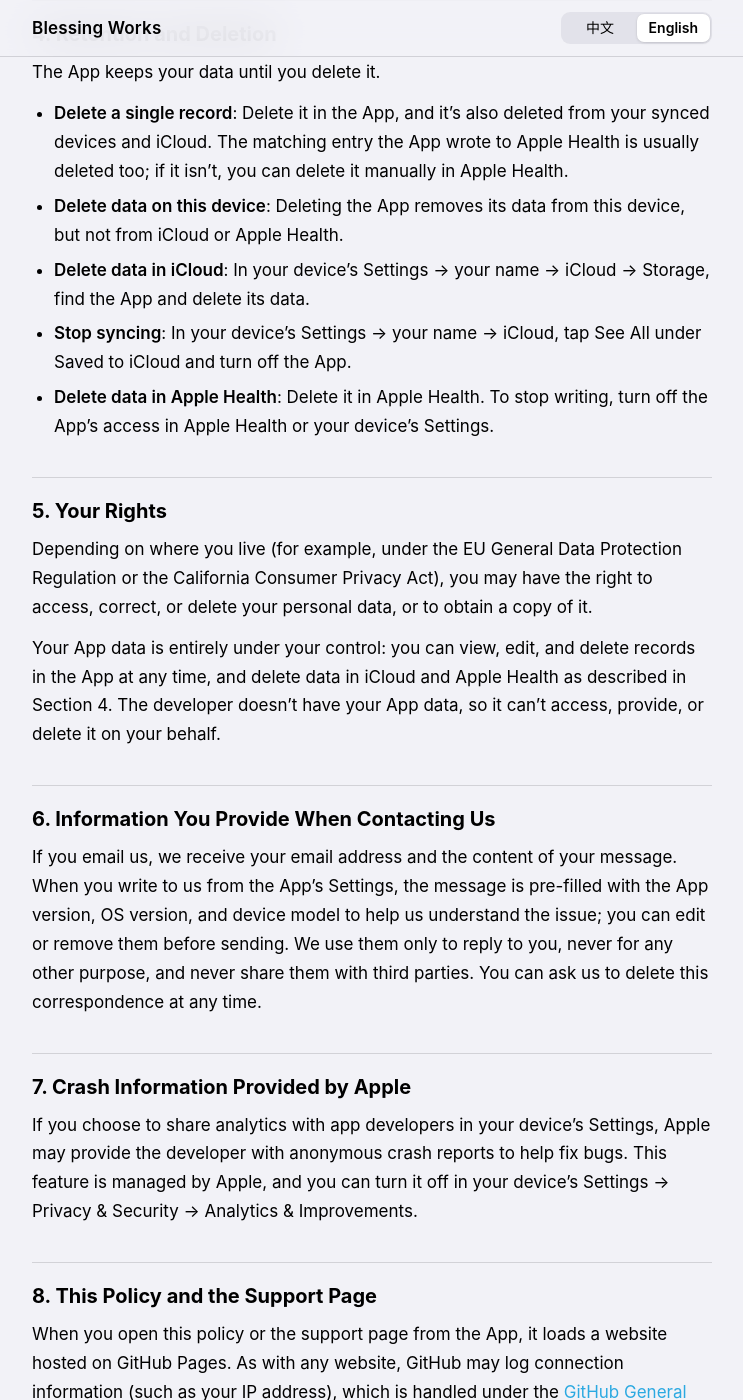
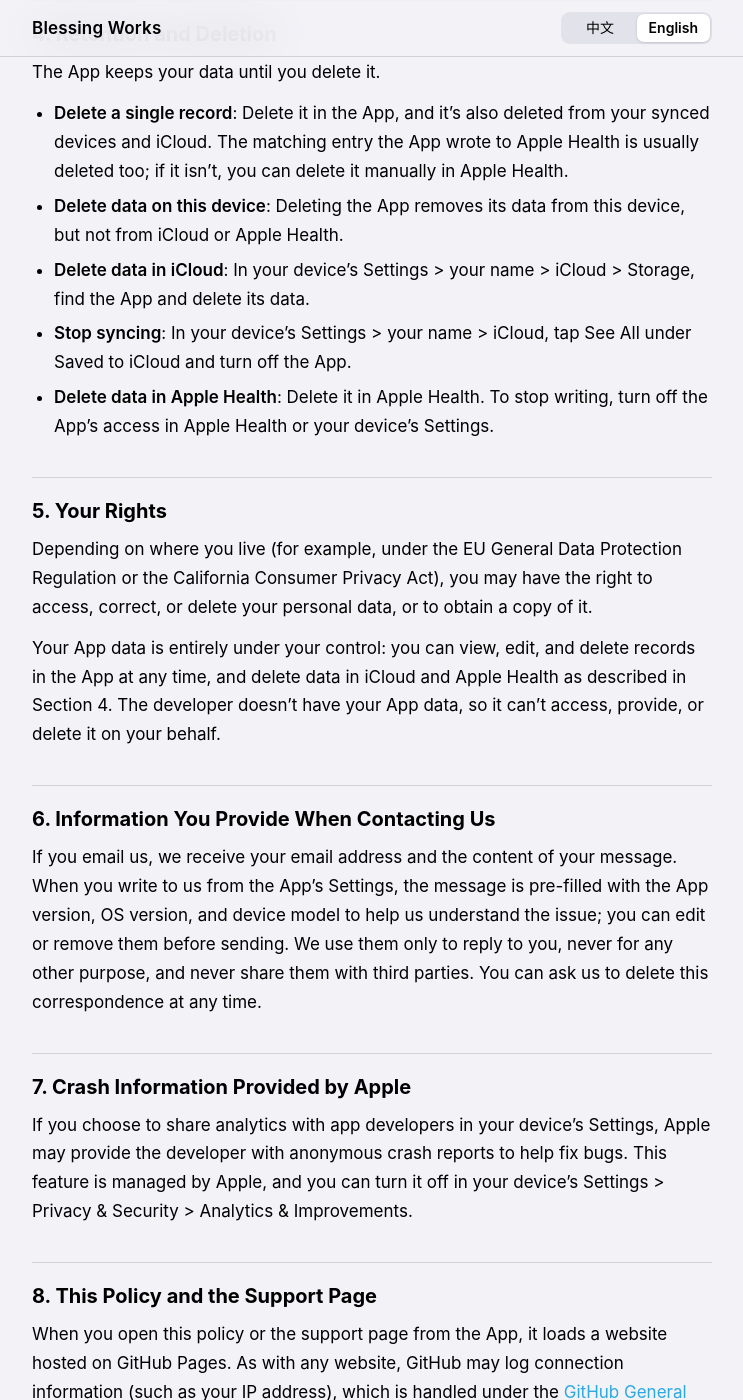
Before and after one commit to blessingworks/blessingworks.github.io, a Jekyll site: the page built from en/aquatrace/privacy/index.md, in a window 1280 px wide and 1400 px high, scrolled down 1629 px. Shown: the whole window, without its empty margins (268-1011 px from the left). Built offline with Jekyll 4.4.1, drawn with Linux system fonts in a browser that asks for light colours; some of the changed text lies outside the part shown.

```diff
--- a/en/aquatrace/privacy/index.md
+++ b/en/aquatrace/privacy/index.md
@@ -44,8 +44,8 @@ The App keeps your data until you delete it.
 
 - **Delete a single record**: Delete it in the App, and it's also deleted from your synced devices and iCloud. The matching entry the App wrote to Apple Health is usually deleted too; if it isn't, you can delete it manually in Apple Health.
 - **Delete data on this device**: Deleting the App removes its data from this device, but not from iCloud or Apple Health.
-- **Delete data in iCloud**: In your device's Settings → your name → iCloud → Storage, find the App and delete its data.
-- **Stop syncing**: In your device's Settings → your name → iCloud, tap See All under Saved to iCloud and turn off the App.
+- **Delete data in iCloud**: In your device's Settings > your name > iCloud > Storage, find the App and delete its data.
+- **Stop syncing**: In your device's Settings > your name > iCloud, tap See All under Saved to iCloud and turn off the App.
 - **Delete data in Apple Health**: Delete it in Apple Health. To stop writing, turn off the App's access in Apple Health or your device's Settings.
 
 ## 5. Your Rights
@@ -60,7 +60,7 @@ If you email us, we receive your email address and the content of your message.
 
 ## 7. Crash Information Provided by Apple
 
-If you choose to share analytics with app developers in your device's Settings, Apple may provide the developer with anonymous crash reports to help fix bugs. This feature is managed by Apple, and you can turn it off in your device's Settings → Privacy & Security → Analytics & Improvements.
+If you choose to share analytics with app developers in your device's Settings, Apple may provide the developer with anonymous crash reports to help fix bugs. This feature is managed by Apple, and you can turn it off in your device's Settings > Privacy & Security > Analytics & Improvements.
 
 ## 8. This Policy and the Support Page
 
```
Also changed, not shown: other parts of en/aquatrace/privacy/index.md (+3 -3 lines), en/aquatrace/index.md (+1 -1 lines).
